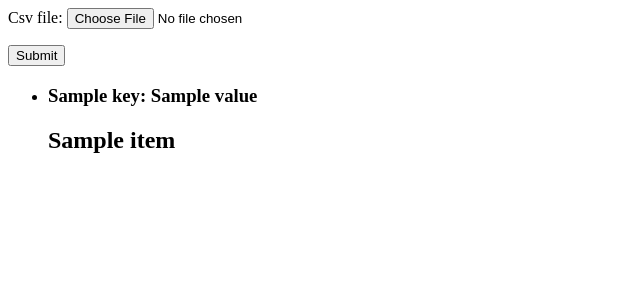
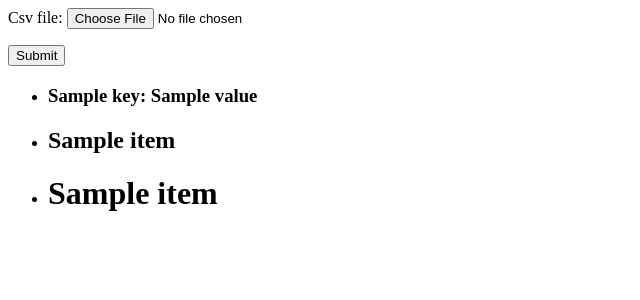
Before and after one commit to Kam1217/trading-journal, a Django app: template trading_portfolio/pnl_calendar/templates/pnl_calendar.html in a window 1280 px wide. Shown: the top 300 px of the page, without its empty margins (0-640 px from the left). Run offline with Django 5.2, Linux system fonts and the light colour scheme; tables that the repository leaves empty hold one stand-in row (values such as "Sample post"); the template is opened without the code that fills it: values that come from a table or form of the project are taken from there, most other values are stand-ins (such as "Sample title", 1, 10 or a date in 2020); parts of the project's set-up code (start-up, migrations or seed data) failed here and were passed over.

Commit message:
Display weekly overview

```diff
--- a/trading_portfolio/pnl_calendar/templates/pnl_calendar.html
+++ b/trading_portfolio/pnl_calendar/templates/pnl_calendar.html
@@ -16,8 +16,13 @@
     <li>
         <h3>{{ key }}: {{ value }}</h3>
     </li>
-    {%endfor%}
-    {%for item in calendar_pnl%}
-    <h2>{{item}}</h2>
-    {%endfor%}
+    <li>{%endfor%}
+        {%for item in calendar_daily_pnl%}
+        <h2>{{item}}</h2>
+        {%endfor%}
+    </li>
+    <li>{%for item in calendar_weekly_pnl%}
+        <h1>{{item}}</h1>
+        {%endfor%}
+    </li>
 </ul>
```
Also changed, not shown: trading_portfolio/pnl_calendar/views.py (+4 -3 lines).
